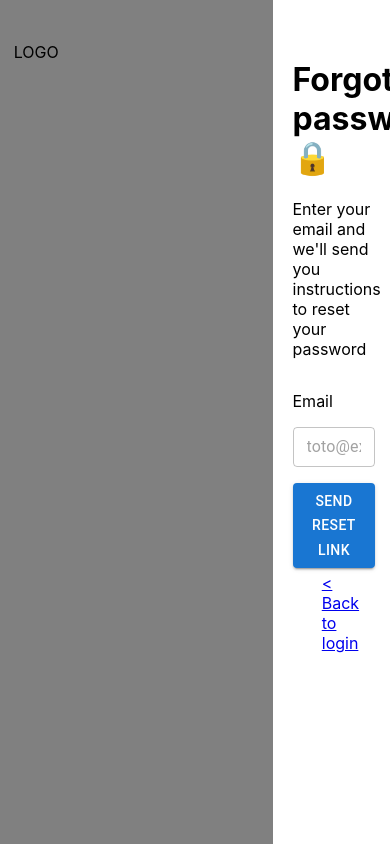
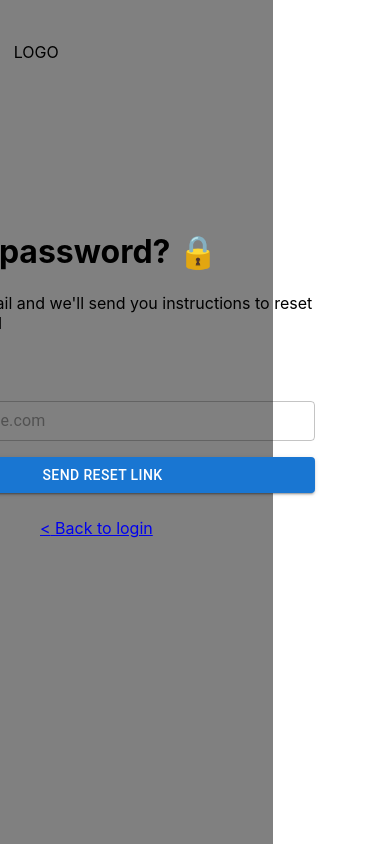
Before and after one commit to moymat/bristolbe, a React (Create React App) app in the folder client/: page /forgot-password in a window 390 px wide. Built offline with nearby package versions, Linux system fonts and the light colour scheme.

Commit message:
Essai du responsive

```diff
--- a/client/src/components/Forgot/style.scss
+++ b/client/src/components/Forgot/style.scss
@@ -1,9 +1,12 @@
 .forgot{
     &-rightpage {
-        width: 25%;
-        padding: 10% 0 0 5%;
+        position: fixed;
+        top: 25%;
+        right: 0;
+        width: 500px;
         flex-direction: column;
         overflow: auto;
+        font-size: 1rem;
     }
 
     &-form {
```
